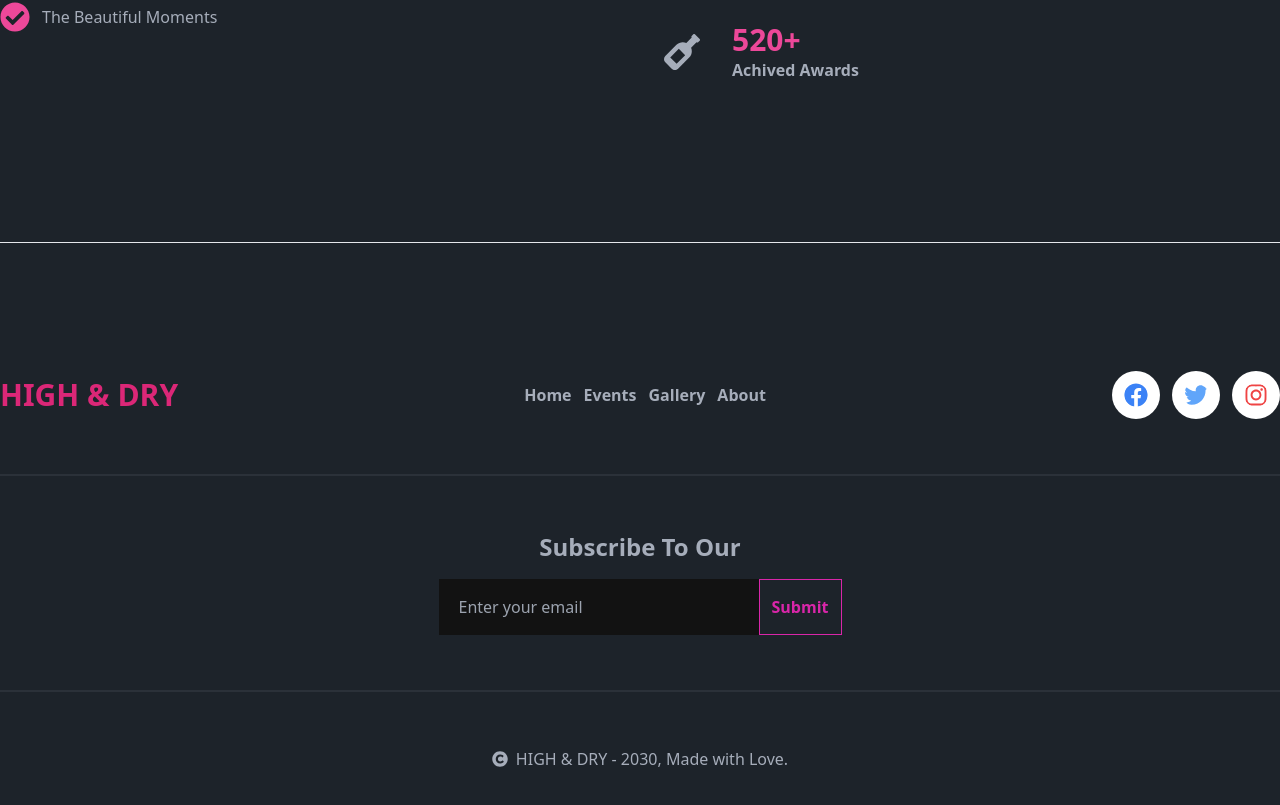
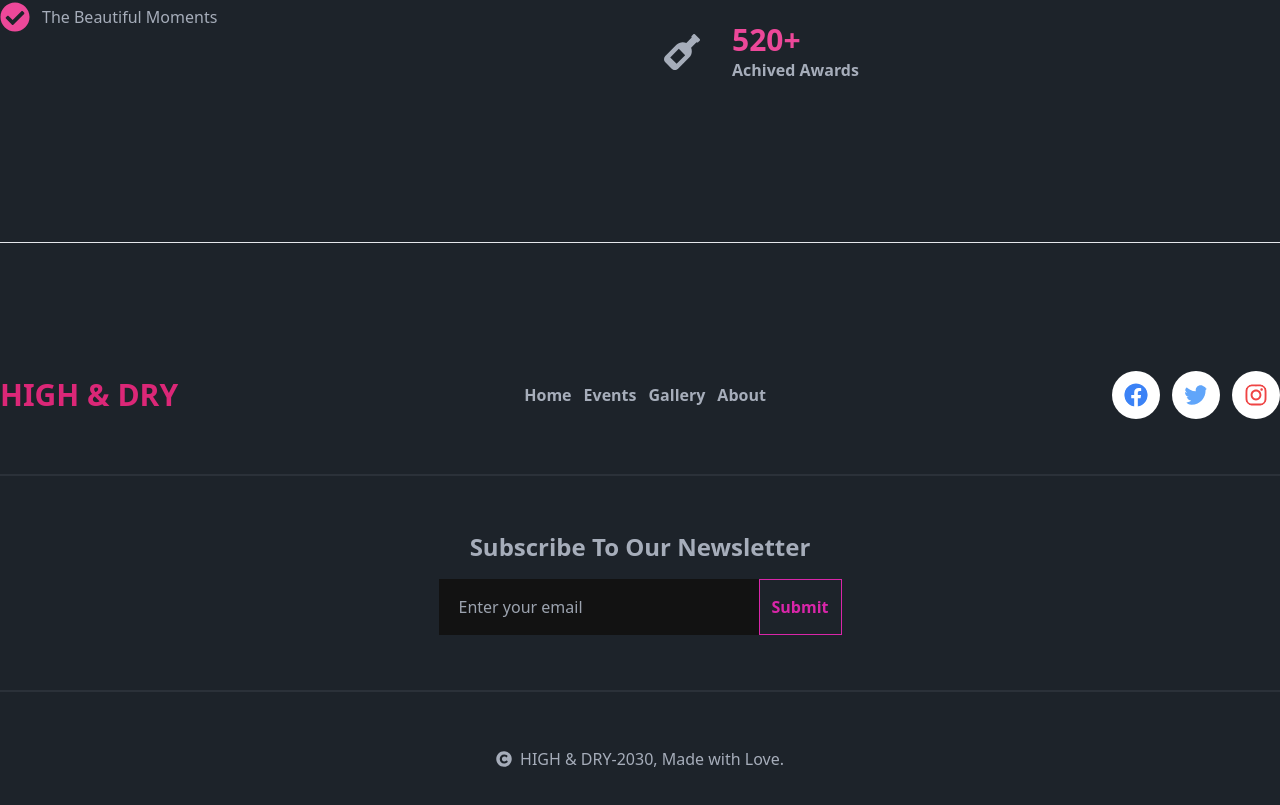
Before and after one commit to Radiat09/event-management, a React (Vite) app: page / in a window 1280 px wide. Shown: the part 4202-5007 px from the top of the page. Built offline with nearby package versions, Linux system fonts and the light colour scheme; no server answers.

Commit message:
added some styles adn text to footer

```diff
--- a/src/components/Footer/Footer.jsx
+++ b/src/components/Footer/Footer.jsx
@@ -55,7 +55,9 @@ const Footer = () => {
         data-aos-duration="1000"
         className="text-center"
       >
-        <h4 className="text-2xl font-semibold mb-4">Subscribe To Our</h4>
+        <h4 className="text-2xl font-semibold mb-4">
+          Subscribe To Our Newsletter
+        </h4>
         <div className="flex justify-center ">
           <input
             type="email"
@@ -76,7 +78,7 @@ const Footer = () => {
       <div>
         <p className="flex gap-2 items-center justify-center">
           <FaCopyright></FaCopyright>
-          HIGH & DRY - 2030, Made with Love.
+          HIGH & DRY-2030, Made with Love.
         </p>
       </div>
     </div>
```
